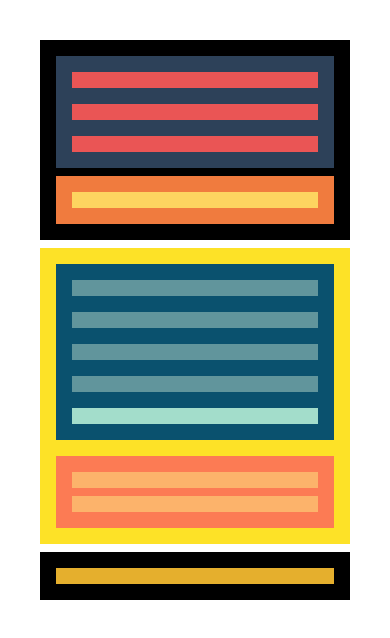
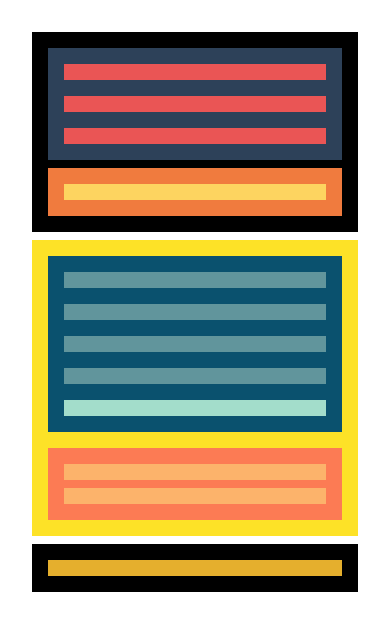
Before and after one commit to ainasuarezarenas/IT-ACADEMY, a plain HTML site: page Nivell1/index.html in a window 390 px wide. Drawn offline with Linux system fonts and the light colour scheme.

Commit message:
modificaciones que ha dicho el profe

```diff
--- a/Nivell1/index.html
+++ b/Nivell1/index.html
@@ -1,41 +1,48 @@
 <!DOCTYPE html>
 <html lang="en">
   <head>
-    <meta charset="UTF-8">
-    <meta http-equiv="X-UA-Compatible" content="IE=edge">
-    <meta name="viewport" content="width=device-width, initial-scale=1.0">
+    <meta charset="UTF-8" />
+    <meta http-equiv="X-UA-Compatible" content="IE=edge" />
+    <meta name="viewport" content="width=device-width, initial-scale=1.0" />
     <title>Exercici nivell 1</title>
-    <link rel="stylesheet" type="text/css" href="./style.css">
+    <link rel="stylesheet" type="text/css" href="./style.css" />
   </head>
   <body>
     <header>
       <div class="primer">
-            <div class="logo"> </div>
-            <div class="navegador"> </div>
-            <div class="xxss"> </div>
+        <div class="logo"></div>
+        <div class="navegador"></div>
+        <div class="xxss"></div>
       </div>
       <div class="segon">
-            <div> </div>
+        <div></div>
       </div>
-
     </header>
     <article>
       <section>
-            <div> </div>
-            <div> </div>
-            <div> </div>
-            <div> </div>
-            <div class="last"> </div>
+        <div></div>
+        <div></div>
+        <div></div>
+        <div></div>
+        <div class="last"></div>
       </section>
 
       <aside>
-            <div> </div>
-            <div> </div>
+        <div></div>
+        <div></div>
       </aside>
     </article>
     <footer>
-        <div> </div>
+      <div></div>
     </footer>
-
   </body>
 </html>
+
+<!--subir archivos a git
+    1. Obrir terminal amb git bash i anar a la carpeta corresponent amb "ls" per veure archius disponibles,
+    i llavors amb "cd" per navegar entre ells. Ex: cd Desktop/IT-ACADEMY/S1
+    2. git init
+    3. git add .
+    4. git commit -m "inserta Mensaje aquí"
+    5. git push o git push origin main
+-->
--- a/Nivell1/style.css
+++ b/Nivell1/style.css
@@ -1,79 +1,83 @@
 /*para ordenador*/
 
-*{
+* {
   margin: 8px;
   padding: 8px;
-    box-sizing: border-box;
-    max-width:1200px;
 }
 
+body {
+  max-width: 1200px;
+    margin: 0 auto;
+}
 
-header, footer, article{
+header,
+footer,
+article {
   background-color: black;
 }
 
-header div.primer{
-    background-color: #2D4159;
+header div.primer {
+  background-color: #2d4159;
   display: flex;
   flex-flow: row nowrap;
 }
 
-.logo, .xxss{
+.logo,
+.xxss {
   flex: 1 1 auto;
 }
 
-.navegador{
+.navegador {
   flex: 6 1 auto;
 }
 
-header div.primer div{
-    background-color: #EA5555;
+header div.primer div {
+  background-color: #ea5555;
 }
 
-header div.segon{
-    background-color: #F07B3E;
+header div.segon {
+  background-color: #f07b3e;
 }
 
-header div.segon div{
-    background-color: #FDD460;
+header div.segon div {
+  background-color: #fdd460;
 }
 
 footer div {
-    background-color: #E5AF2D;
+  background-color: #e5af2d;
 }
-article{
+article {
   display: flex;
 }
 
-article section{
-    background-color: #4E4E6A;
-    display:flex;
+article section {
+  background-color: #4e4e6a;
+  display: flex;
   flex: 2 1 auto;
   flex-flow: row wrap;
 }
-article section div{
-    background-color: #216BB0;
+article section div {
+  background-color: #216bb0;
   display: flex;
   flex: 1 1 40%;
 }
-div.last{
-    background-color: #70A4C4;
+div.last {
+  background-color: #70a4c4;
 }
-article aside{
-    background-color: #F73E51;
+article aside {
+  background-color: #f73e51;
   flex: 1 1 auto;
 }
 
-article aside div{
-    background-color: #FEEA84;
+article aside div {
+  background-color: #feea84;
 }
 
 /*para tableta*/
 
 @media only screen and (max-width: 800px) {
-
-    article{
-        background-color: #FDFF03;
+  article {
+    background-color: #fdff03;
     flex-flow: column;
   }
 }
@@ -81,37 +85,36 @@ article aside div{
 /*para mobil*/
 
 @media only screen and (max-width: 400px) {
-
-    header div.primer{
+  header div.primer {
     flex-flow: column;
   }
 
-    article{
-        background-color: #FDE227;
+  article {
+    background-color: #fde227;
     flex-flow: column;
   }
 
-    article section{
-        background-color: #0A516E;
-        display:flex;
+  article section {
+    background-color: #0a516e;
+    display: flex;
     flex: 1 1 100%;
     flex-flow: column wrap;
   }
 
-    article section div{
-        background-color: #61959C;
+  article section div {
+    background-color: #61959c;
   }
 
-    div.last{
-        background-color: #A3DDCB;
+  div.last {
+    background-color: #a3ddcb;
   }
 
-    article aside{
-        background-color: #FC7B54;
+  article aside {
+    background-color: #fc7b54;
     flex: 1 1 auto;
   }
 
-    article aside div{
-        background-color: #FCB36B;
+  article aside div {
+    background-color: #fcb36b;
   }
 }
```
Also changed, not shown: images/comida.jpg (added), images/favicon.ico (added), images/header.jpg (added), images/logo.png (added), images/noche.jpg (added), images/sakura.jpg (added), 3 other files. Lines whose indentation alone changed are shown as unchanged.
